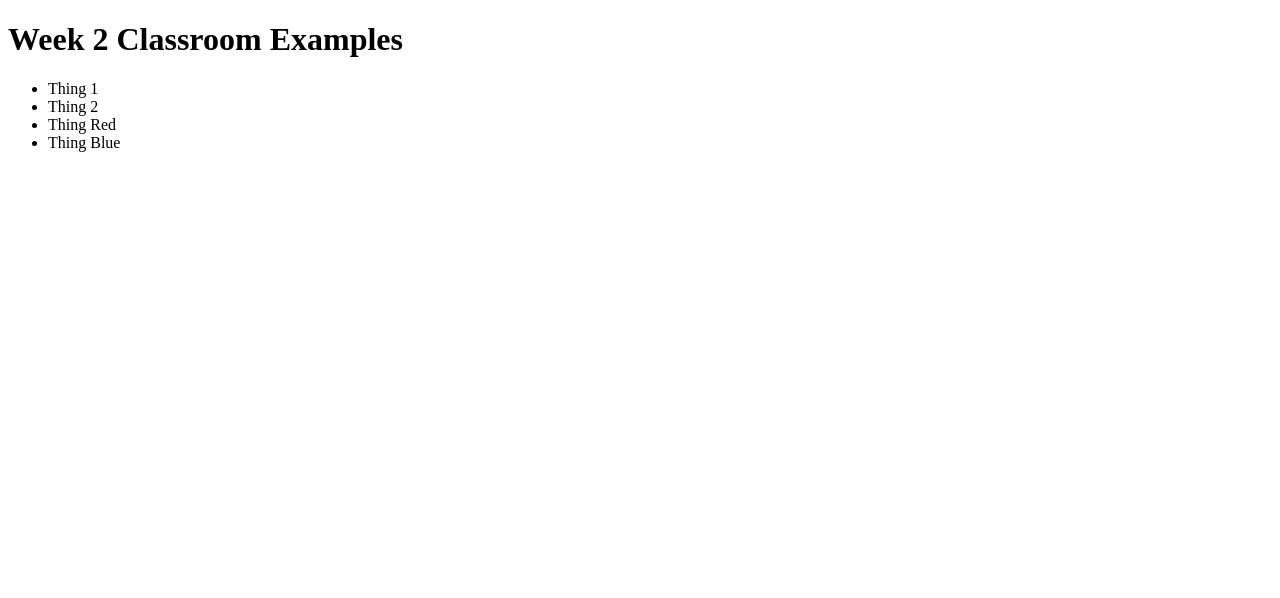
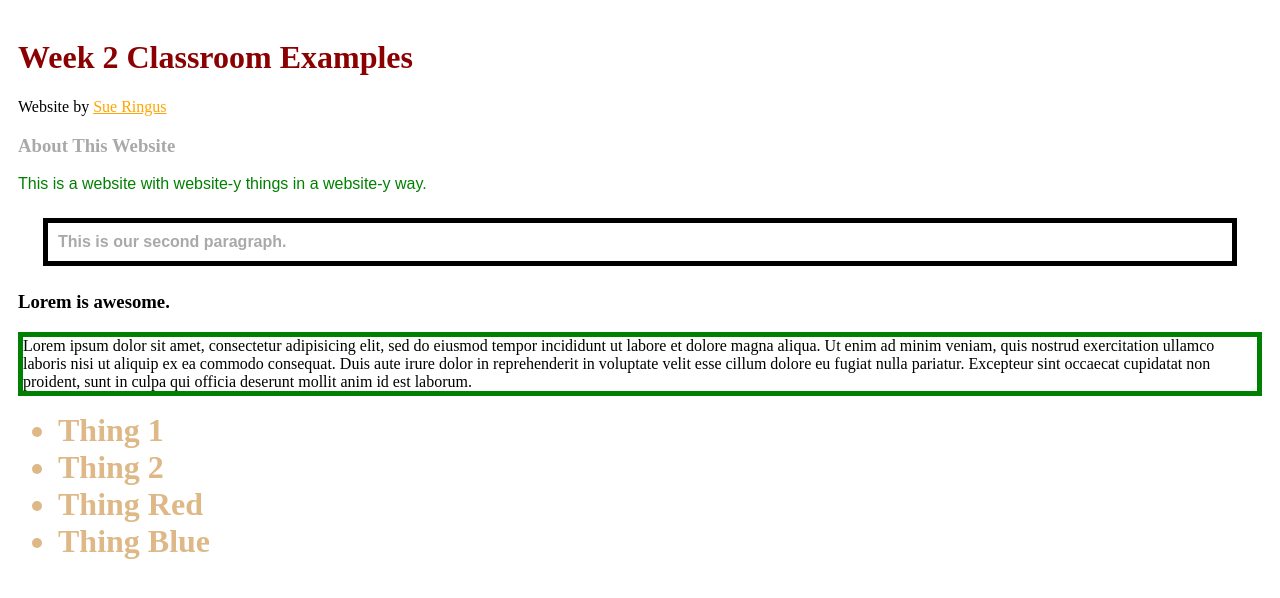
Before and after one commit to sringus/okcoders-winter-2018-week2, a plain HTML site: page index.html in a window 1280 px wide. Drawn offline with Linux system fonts and the light colour scheme.

Commit message:
new styles

```diff
--- a/index.html
+++ b/index.html
@@ -2,13 +2,51 @@
 <html>
 <head>
 	<title></title>
+	<link rel="stylesheet" href="styles.css" type="text/css">
+	<style>
+	/* This is my custom CSS */
+		li {
+			font-weight: bold;
+			color: BurlyWood;
+			font-size:  24pt;
+		}
+		#banner {
+			color: darkred;
+		}
+		.leadmessage {
+			color: darkgray;
+		}
+		/*.special {
+			color: : purple;
+		}*/
+	</style>
 </head>
 <body>
-	<h1> Week 2 Classroom Examples</h1>
+	<h1 id="banner">Week 2 Classroom Examples</h1>
+	<div>Website by <a href="mailto:sue.ringus@gmail.com">Sue Ringus</a></div>
+
+	<section class="leadmessage">
+		<h3>About This Website</h3>
+		<p class="special" style="color:green;">
+		This is a website with website-y things in a website-y way.</p>
+
+		<p class="second">
+This is our second paragraph.</p>
+</section>
+<section>
+<h3>Lorem is awesome.</h3>
+<p class="third">Lorem ipsum dolor sit amet, consectetur adipisicing elit, sed do eiusmod
+tempor incididunt ut labore et dolore magna aliqua. Ut enim ad minim veniam,
+quis nostrud exercitation ullamco laboris nisi ut aliquip ex ea commodo
+consequat. Duis aute irure dolor in reprehenderit in voluptate velit esse
+cillum dolore eu fugiat nulla pariatur. Excepteur sint occaecat cupidatat non
+proident, sunt in culpa qui officia deserunt mollit anim id est laborum.</p>
+	</section>
 	<ul>
 		<li>Thing 1</li>
 		<li>Thing 2</li>
 		<li>Thing Red</li>
 		<li>Thing Blue</li>
 	</ul>
-</body</html>
+</body>
+</html>
--- /dev/null
+++ b/styles.css
@@ -0,0 +1,35 @@
+body {
+	padding: 10px;
+}
+
+a:link {
+color: orange;
+}
+
+a:hover {color: red;
+}
+
+a:visited {color: darkred;
+}
+
+.special {
+	color:red;
+}
+
+.second {
+	border: solid 5px black;
+	padding: 10px;
+	margin: 25px
+}
+
+.third {
+	border: solid 5px green;
+}
+
+.leadmessage p {
+font-family: sans-serif;
+}
+
+p:nth-child(odd){
+	font-weight: bold;
+}
```
